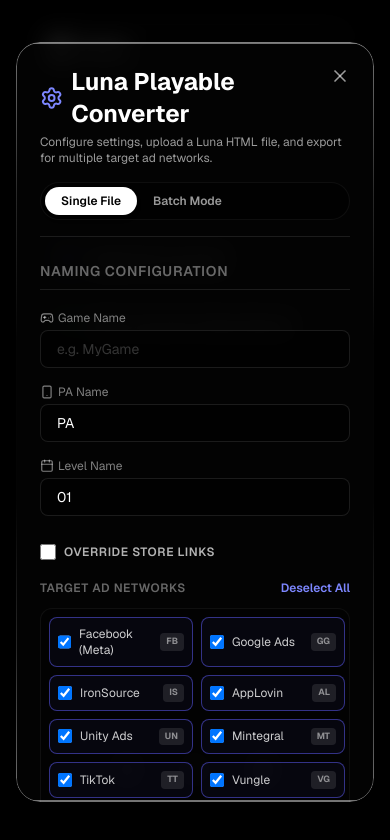
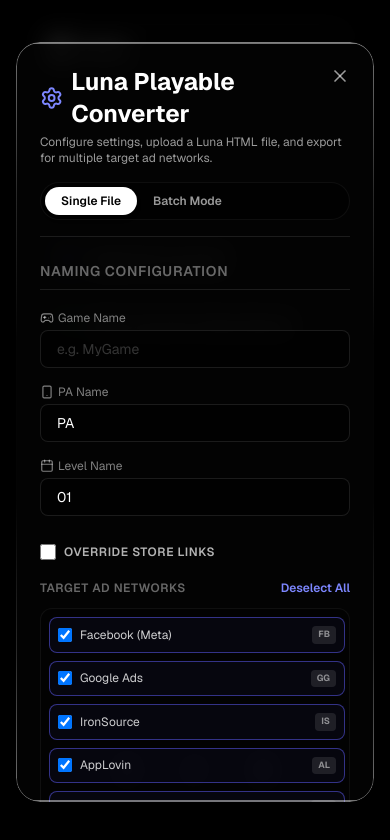
Before and after one commit to Longkft/ConverterWeb, a Next.js app: page / in a window 390 px wide. Both pictures are taken after a click on the button "Single File Converter". Shown: the top 840 px of the page. Built offline with nearby package versions, Linux system fonts and the light colour scheme.

Commit message:
Optimize target ad networks list grid for mobile responsiveness

```diff
--- a/src/app/page.js
+++ b/src/app/page.js
@@ -967,7 +967,7 @@
                     </button>
                   </div>
 
-                  <div className="grid grid-cols-2 gap-2 max-h-56 overflow-y-auto pr-1 select-none border border-white/5 p-2 rounded-xl bg-black/20">
+                  <div className="grid grid-cols-1 sm:grid-cols-2 gap-2 max-h-56 overflow-y-auto pr-1 select-none border border-white/5 p-2 rounded-xl bg-black/20">
                     {NETWORKS.map(net => {
                       const isChecked = selectedNetworkIds.includes(net.id);
                       return (
```
